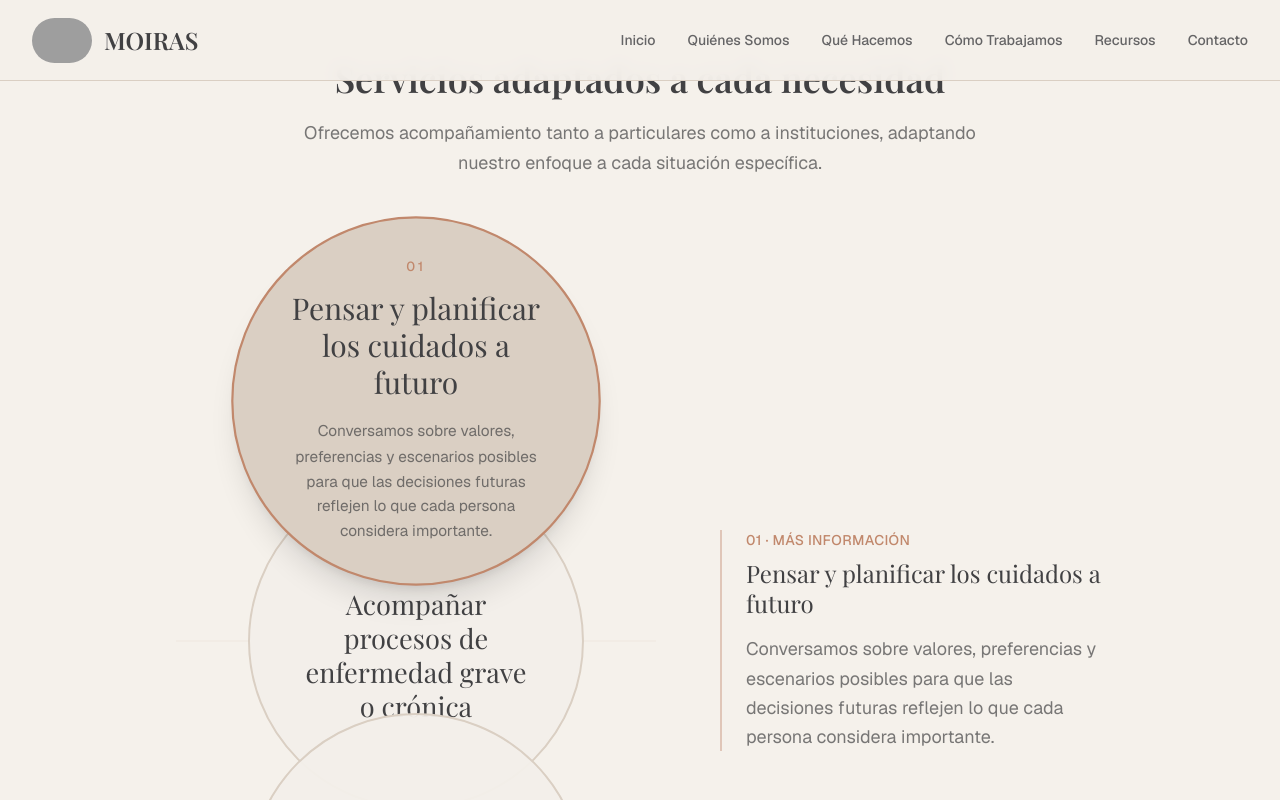
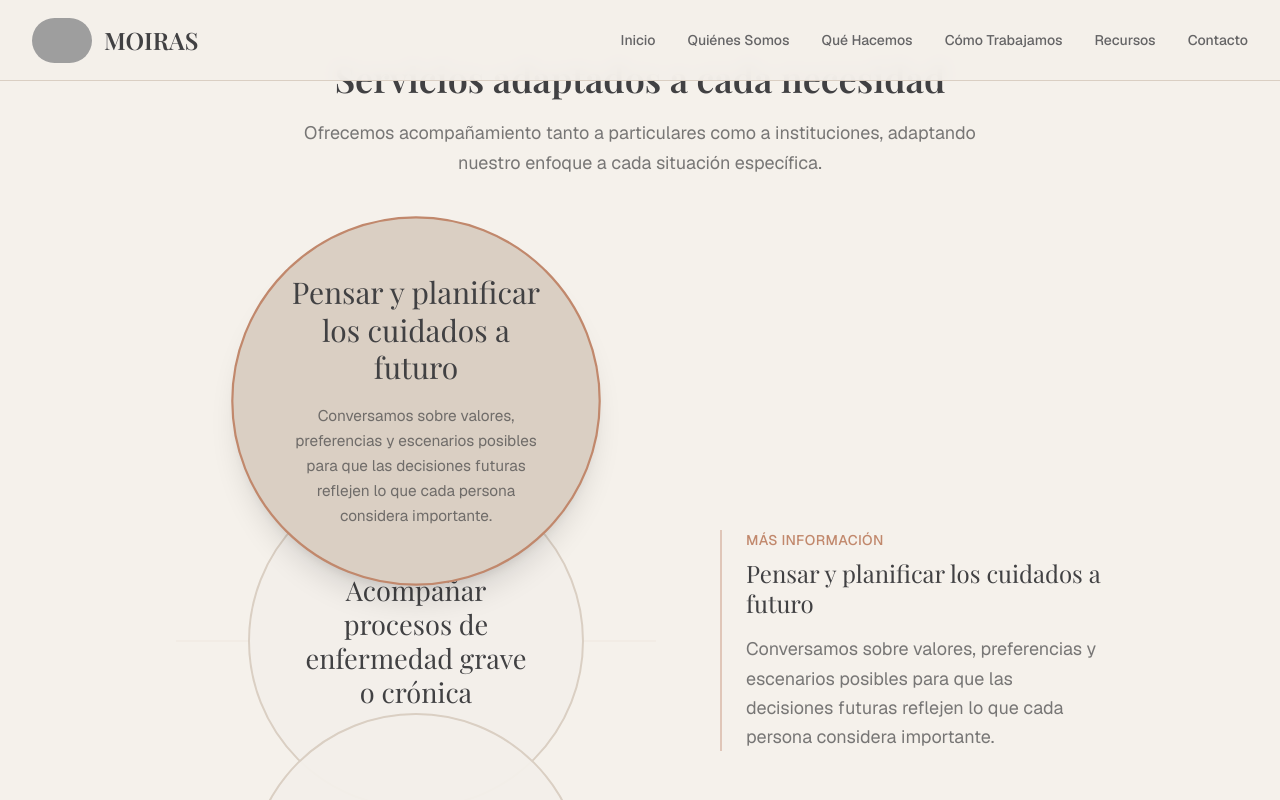
Before and after one commit to andrewjmillen/Moiras, a Next.js app: page /que-hacemos in a window 1280 px wide. Both pictures are taken after a click on the button 416 px from the left and 895 px from the top of the page. Shown: the part 495-1295 px from the top of the page. Built offline with nearby package versions, Linux system fonts and the light colour scheme; grey boxes are pictures that could not be loaded; a web font is replaced by a local one.

Commit message:
Remove numbering from Que Hacemos circles

```diff
--- a/components/what-we-do-interactive.tsx
+++ b/components/what-we-do-interactive.tsx
@@ -43,9 +43,6 @@ export function WhatWeDoInteractive() {
                     : "border-potter bg-cream/95 hover:z-20 hover:scale-105 hover:border-terracotta/70"
                 }`}
               >
-                <span className="mb-3 text-xs font-medium uppercase tracking-[0.2em] text-terracotta">
-                  {String(index + 1).padStart(2, "0")}
-                </span>
                 <span className="font-serif text-2xl leading-tight text-slate sm:text-[1.7rem]">
                   {service.title}
                 </span>
@@ -72,7 +69,7 @@ export function WhatWeDoInteractive() {
         ) : (
           <div className="border-l-2 border-terracotta/40 pl-6">
             <p className="mb-2 text-sm font-medium uppercase tracking-wide text-terracotta">
-              {String(activeIndex + 1).padStart(2, "0")} · Más información
+              Más información
             </p>
             <p className="font-serif text-2xl leading-tight text-slate">
               {services[activeIndex].title}
```
